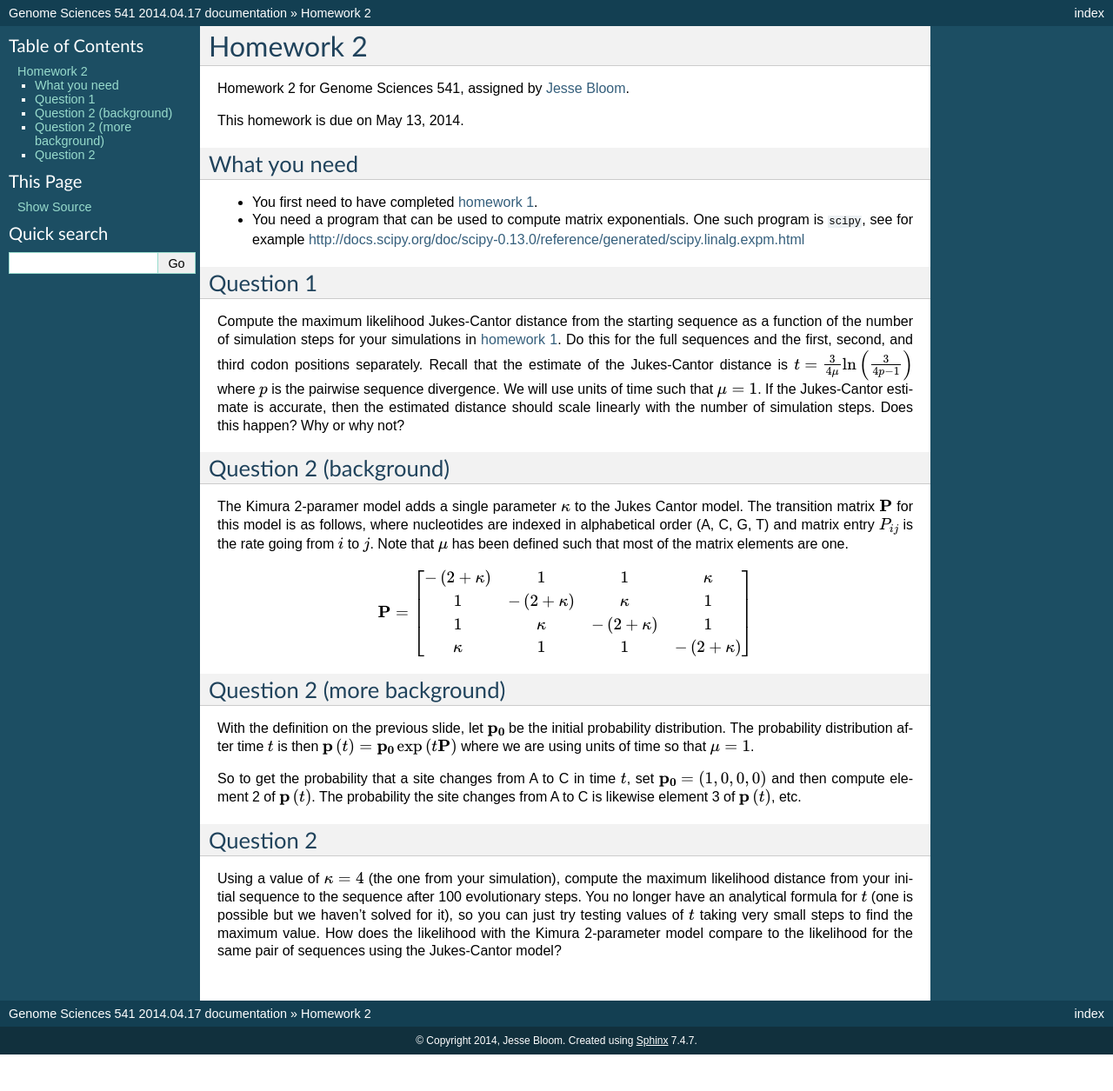
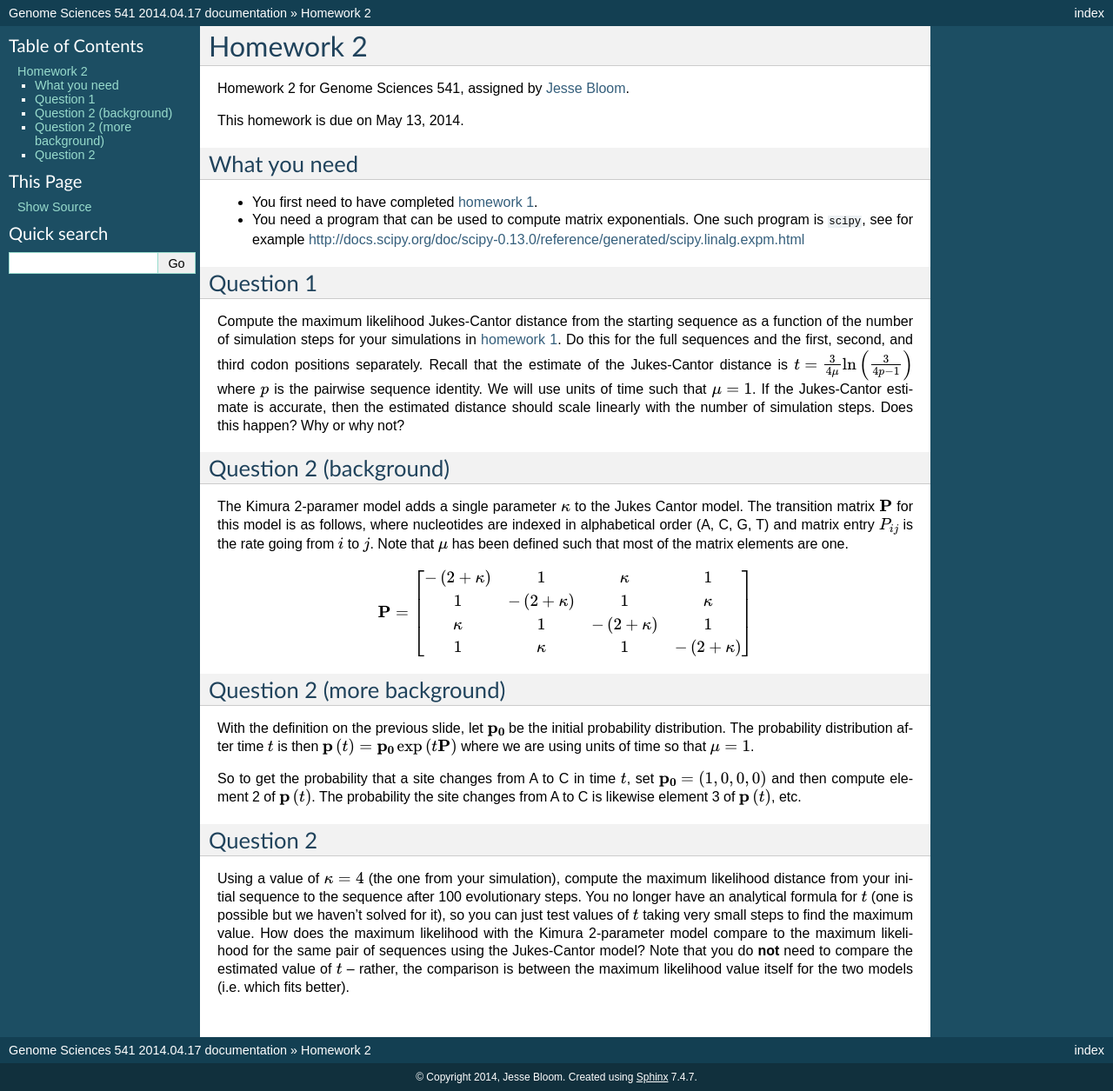
Before and after one commit to jbloom/GenomeSciences541, a Sphinx documentation site: the page built from source/homework_2/homework_2.rst, in a window 1280 px wide. Shown: the whole page at 87% size. Built offline with Sphinx 7.4.7, drawn with Linux system fonts in a browser that asks for light colours; before the commit the page ends 1213 px from its top, so only the background shows below that.

Commit message:
Fixed problems with homework 2

```diff
--- a/source/homework_2/homework_2.rst
+++ b/source/homework_2/homework_2.rst
@@ -15,7 +15,7 @@ Question 1
 -----------
 Compute the maximum likelihood Jukes-Cantor distance from the starting sequence as a function of the number of simulation steps for your simulations in `homework 1`_.
 Do this for the full sequences and the first, second, and third codon positions separately.
-Recall that the estimate of the Jukes-Cantor distance is :math:`t = \frac{3}{4\mu} \ln\left(\frac{3}{4 p - 1}\right)` where :math:`p` is the pairwise sequence divergence. We will use units of time such that :math:`\mu = 1`.
+Recall that the estimate of the Jukes-Cantor distance is :math:`t = \frac{3}{4\mu} \ln\left(\frac{3}{4 p - 1}\right)` where :math:`p` is the pairwise sequence identity. We will use units of time such that :math:`\mu = 1`.
 If the Jukes-Cantor estimate is accurate, then the estimated distance should scale linearly with the number of simulation steps. Does this happen? Why or why not?
 
 Question 2 (background)
@@ -25,10 +25,10 @@ The Kimura 2-paramer model adds a single parameter :math:`\kappa` to the Jukes C
 .. math::
 
    \mathbf{P} = \left[\begin{array}{cccc}
-                -\left(2 + \kappa\right) & 1 & 1 & \kappa \\
-                1 & -\left(2 + \kappa\right) & \kappa & 1 \\
-                1 & \kappa & -\left(2 + \kappa\right) & 1 \\
-                \kappa & 1 & 1 & -\left(2 + \kappa\right) \\
+                -\left(2 + \kappa\right) & 1 & \kappa & 1 \\
+                1 & -\left(2 + \kappa\right) & 1 & \kappa \\
+                \kappa & 1 & -\left(2 + \kappa\right) & 1 \\
+                1 & \kappa & 1 & -\left(2 + \kappa\right) \\
                 \end{array} \right]
 
 Question 2 (more background)
@@ -39,7 +39,7 @@ So to get the probability that a site changes from A to C in time :math:`t`, set
 
 Question 2
 ----------
-Using a value of :math:`\kappa = 4` (the one from your simulation), compute the maximum likelihood distance from your initial sequence to the sequence after 100 evolutionary steps. You no longer have an analytical formula for :math:`t` (one is possible but we haven't solved for it), so you can just try testing values of :math:`t` taking very small steps to find the maximum value. How does the likelihood with the Kimura 2-parameter model compare to the likelihood for the same pair of sequences using the Jukes-Cantor model?
+Using a value of :math:`\kappa = 4` (the one from your simulation), compute the maximum likelihood distance from your initial sequence to the sequence after 100 evolutionary steps. You no longer have an analytical formula for :math:`t` (one is possible but we haven't solved for it), so you can just test values of :math:`t` taking very small steps to find the maximum value. How does the maximum likelihood with the Kimura 2-parameter model compare to the maximum likelihood for the same pair of sequences using the Jukes-Cantor model? Note that you do **not** need to compare the estimated value of :math:`t` -- rather, the comparison is between the maximum likelihood value itself for the two models (i.e. which fits better).
 
 .. _`Jesse Bloom`: http://research.fhcrc.org/bloom/en.html
 .. _`homework 1`: https://github.com/jbloom/GenomeSciences541/tree/gh-pages/source/homework_1
```
Also changed, not shown: searchindex.js, 4 other files.
